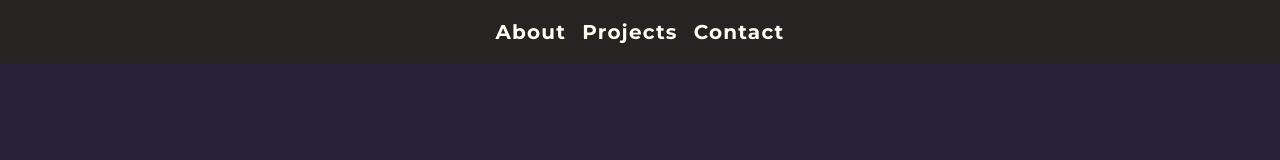
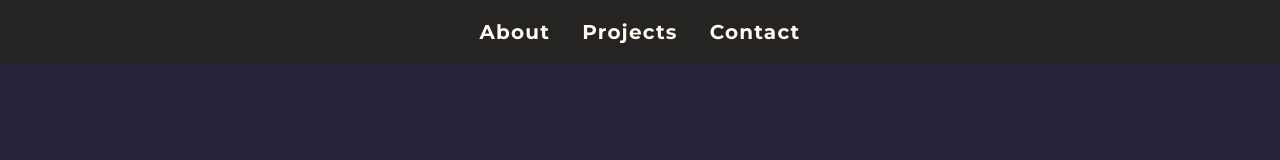
Before and after one commit to TheMVProgrammer/fcc-projects-build-a-personal-portfolio-webpage, a plain HTML site: page index.html in a window 1280 px wide. Shown: the top 160 px of the page. Drawn offline with Linux system fonts and the light colour scheme.

Commit message:
Just a little detail

```diff
--- a/styles.css
+++ b/styles.css
@@ -70,7 +70,7 @@ img{
 }
 
 .nav-container > ul > li {
-    padding: 8px;
+    padding: 8px 16px;
     font-size: 2rem;
     font-weight: 600;
     letter-spacing: 1.2px;
@@ -251,3 +251,10 @@ main {
 }
 
 /*footer-section end*/
+
+
+/*media-queries*/
+
+
+
+/*media-queries end*/
```
